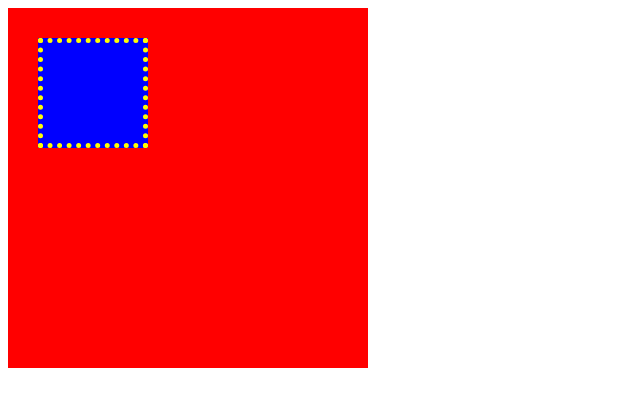
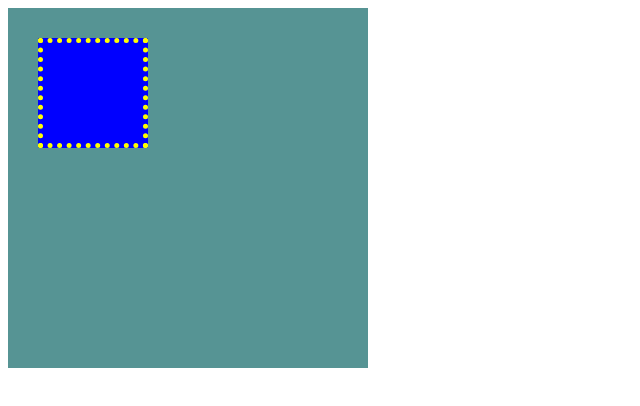
Before and after one commit to saito743/--, a plain HTML site: page 1.HTML/1-3/box.html in a window 1280 px wide. Shown: the whole page, without its empty margins (0-640 px from the left). Drawn offline with Linux system fonts and the light colour scheme.

Commit message:
Finish 1-3

```diff
--- a/1.HTML/1-3/box.css
+++ b/1.HTML/1-3/box.css
@@ -1,7 +1,7 @@
 .box1 {
   width:300px;
   height:300px;
-  background-color:red;
+  background-color:#569494;
   padding:30px;
 }
 .box2{
```
